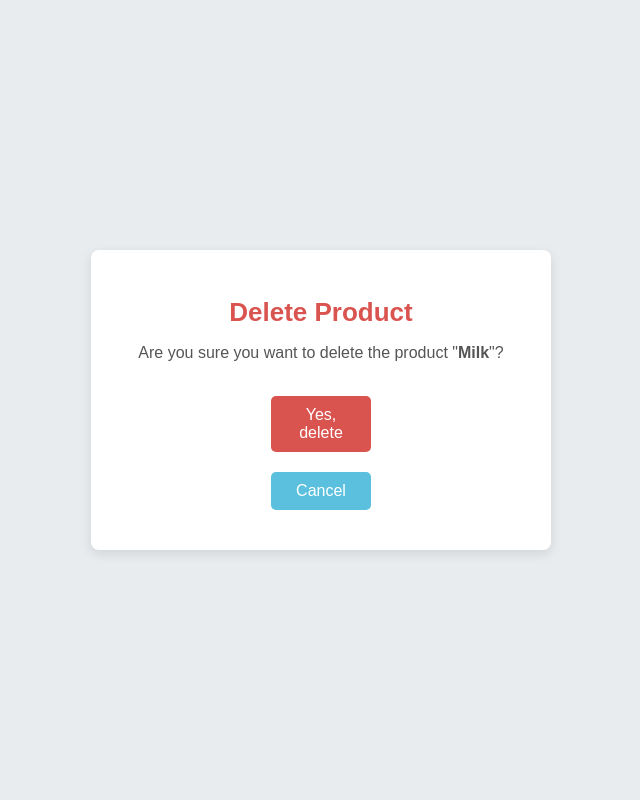
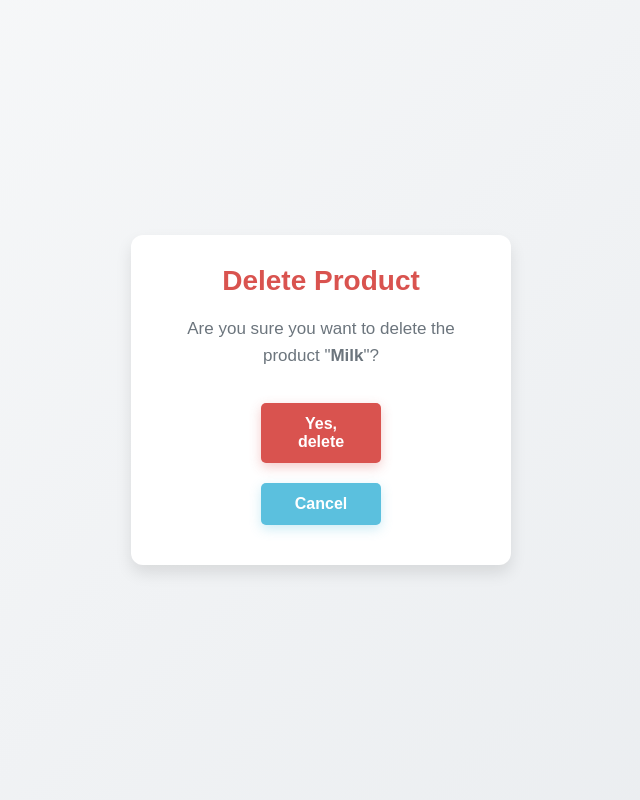
Before and after one commit to Abhigyan-GG/SpillBill, a Flask app: page /delete_product/1 in a window 1280 px wide; the page is wider, and only the part inside the window is pictured. Shown: that part, without its empty margins (319-959 px from the left). Run offline with Flask 3, Linux system fonts and the light colour scheme.

Commit message:
added more resistance towards deleting product

```diff
--- a/templates/delete_product.html
+++ b/templates/delete_product.html
@@ -6,6 +6,11 @@
     <meta name="viewport" content="width=device-width, initial-scale=1.0">
     <title>Delete Product</title>
     <style>
+        * {
+            box-sizing: border-box;
+            margin: 0;
+            padding: 0;
+        }
         body {
             font-family: Arial, sans-serif;
             display: flex;
@@ -13,53 +18,78 @@
             align-items: center;
             min-height: 100vh;
             margin: 0;
-            background-color: #e9ecef;
+            background: linear-gradient(135deg, #f8f9fa, #e9ecef);
         }
         .container {
             width: 100%;
-            max-width: 400px;
+            max-width: 380px;
             padding: 30px;
             background: #ffffff;
-            border-radius: 8px;
-            box-shadow: 0 4px 12px rgba(0, 0, 0, 0.1);
+            border-radius: 12px;
+            box-shadow: 0 8px 16px rgba(0, 0, 0, 0.1);
             text-align: center;
-            transition: box-shadow 0.3s;
+            transition: box-shadow 0.3s, transform 0.3s;
+            overflow: hidden;
         }
         .container:hover {
-            box-shadow: 0 6px 20px rgba(0, 0, 0, 0.15);
+            box-shadow: 0 12px 24px rgba(0, 0, 0, 0.15);
+            transform: translateY(-4px);
         }
         h1 {
-            font-size: 26px;
+            font-size: 28px;
             color: #d9534f;
-            margin-bottom: 16px;
+            margin-bottom: 18px;
         }
         p {
-            font-size: 16px;
-            color: #555;
+            font-size: 17px;
+            color: #6c757d;
             margin-bottom: 24px;
+            line-height: 1.6;
         }
         button {
-            padding: 10px 20px;
+            padding: 12px 20px;
             margin: 10px;
             font-size: 16px;
-            color: white;
+            font-weight: 600;
+            color: #ffffff;
             border: none;
             border-radius: 5px;
             cursor: pointer;
-            transition: background-color 0.3s;
-            width: 100px;
+            transition: all 0.3s ease;
+            width: 120px;
+            outline: none;
         }
         .delete-button {
             background-color: #d9534f;
+            box-shadow: 0 4px 12px rgba(217, 83, 79, 0.3);
         }
         .delete-button:hover {
             background-color: #c9302c;
+            box-shadow: 0 6px 16px rgba(201, 48, 44, 0.35);
         }
         .cancel-button {
             background-color: #5bc0de;
+            box-shadow: 0 4px 12px rgba(91, 192, 222, 0.3);
         }
         .cancel-button:hover {
             background-color: #31b0d5;
+            box-shadow: 0 6px 16px rgba(49, 176, 213, 0.35);
+        }
+        .container::after {
+            content: "";
+            position: absolute;
+            top: -50px;
+            right: -50px;
+            width: 100px;
+            height: 100px;
+            background: #f1f1f1;
+            border-radius: 50%;
+            z-index: -1;
+            opacity: 0.2;
+            transition: transform 0.4s ease;
+        }
+        .container:hover::after {
+            transform: rotate(15deg) translate(20px, 20px);
         }
     </style>
 </head>
```
